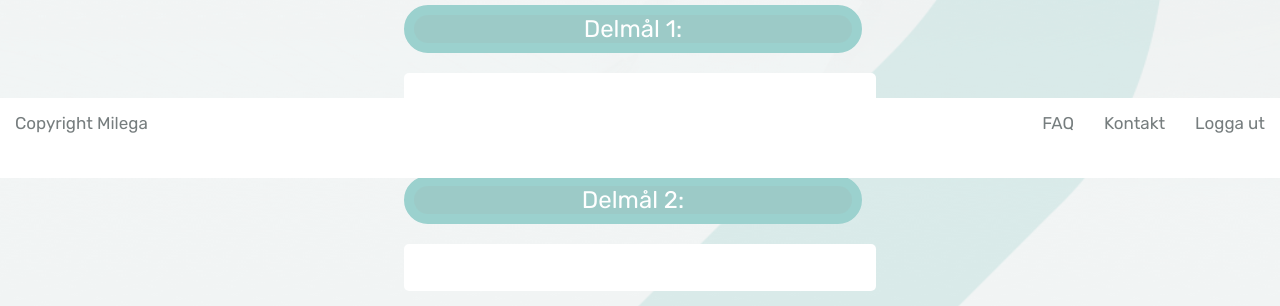
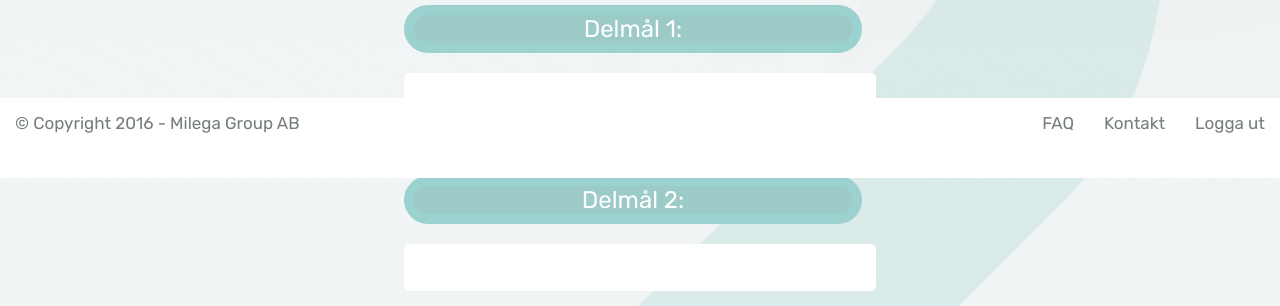
Before and after one commit to ericaglimsholt/Milega, a PHP site: page /newgoal.php in a window 1280 px wide. Shown: the part 642-948 px from the top of the page. Run offline with PHP 8.4, Linux system fonts and the light colour scheme.

Commit message:
Fixed the footer after new design

```diff
--- a/assets/php/templates/footer.php
+++ b/assets/php/templates/footer.php
@@ -1,6 +1,6 @@
 <nav id="footer">
 	<ul>
-		<li style="float:left;"><a href="#">Copyright Milega</a></li>
+		<li style="float:left;"><a href="#">© Copyright 2016 - Milega Group AB</a></li>
 		<li><a href="#">Logga ut</a></li>
 		<li><a href="http://www.milega.se/kontakt">Kontakt</a></li>
 		<li><a href="http://www.milega.se/om-milega">FAQ</a></li>
```
